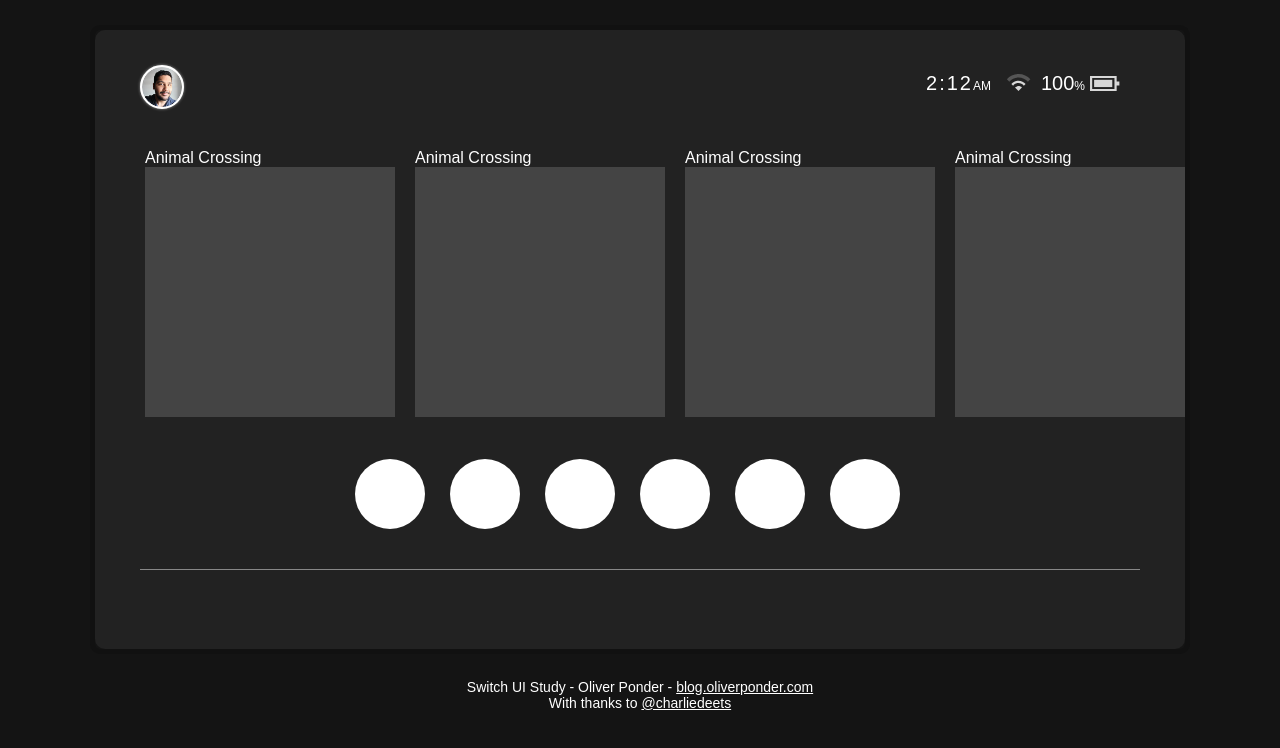
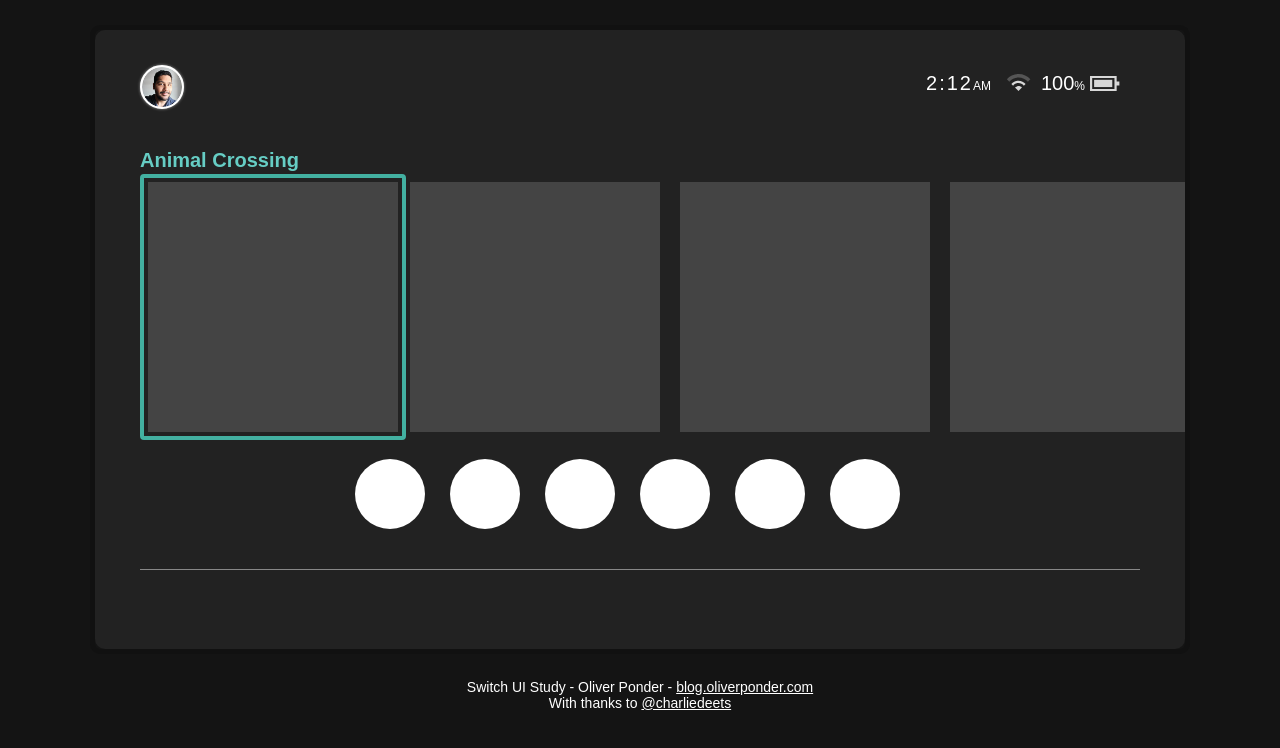
Before and after one commit to oponder/game-ui, a React app: page / in a window 1280 px wide. Shown: the top 748 px of the page. Built offline with nearby package versions, Linux system fonts and the light colour scheme.

Commit message:
Work on the games list.

```diff
--- a/src/components/Game.tsx
+++ b/src/components/Game.tsx
@@ -1,9 +1,15 @@
 import React from "react";
 import styled from '@emotion/styled'
+import { keyframes } from '@emotion/core'
+
+const borderGlow = keyframes`
+  0% { border-color: #43B0A1 }
+  50% { border-color: #92FFDC }
+  100% { border-color: #43B0A1 }
+`
 
 const Wrapper = styled('div')`
   width: 250px;
-  height: 300px;
   margin-right: 20px;
   display: inline-block;
 `;
@@ -12,18 +18,48 @@
   width: 250px;
   height: 250px;
   background-color: #444;
+
+  &.selected {
+    border: 8px solid #53C0B1;
+    border-radius: 4px;
+    position: relative;
+    top: -8px;
+
+    animation: ${borderGlow} 1s 0s infinite;
+  }
+
+  &.selected::before {
+    position: absolute;
+    top: -4px;
+    left: -4px;
+    border: 4px solid #222;
+    display: block;
+    width: 250px;
+    height: 250px;
+    content: '';
+  }
 `;
 
 const Title = styled('div')`
   overflow: hidden;
   width: 200px;
+  color: #66CDC4;
+  font-size: 20px;
+  margin-bottom: 10px;
+  font-weight: bold;
 `;
 
-export interface Props { selected: boolean}
+export interface Props { selected: boolean, title: string, onClick: () => void, forwardedRef: any}
 
 export default (props: Props) => {
-  return <Wrapper>
-    <Title>Animal Crossing</Title>
-    <GameIcon />
+  return <Wrapper onClick={props.onClick} ref={props.forwardedRef}>
+    {
+      props.selected && <Title>{props.title}</Title>
+    }
+
+    {
+      !props.selected && <Title>&nbsp;</Title>
+    }
+    <GameIcon className={props.selected ? 'selected' : undefined} />
   </Wrapper>;
 }
--- a/src/components/GamesList.tsx
+++ b/src/components/GamesList.tsx
@@ -1,10 +1,9 @@
-import React from "react";
+import React, { useState, useRef } from "react";
 import styled from '@emotion/styled'
 import Game from './Game';
 
 const Wrapper = styled('div')`
   margin-top: 40px;
-  height: 275px;
   position: absolute;
   left: 0px;
   overflow-y: hidden;
@@ -12,28 +11,56 @@
 `;
 
 const List = styled('div')`
-  padding-left: 50px;
-  padding-right: 50px;
+  padding-left: 45px;
+  padding-right: 45px;
   white-space: nowrap;
   overflow-y: hidden;
   width: fit-content;
-  height: 275px;
 `;
 
 export interface Props {}
 
+interface IGame {title: string, selected: boolean, ref: any}
+
 export default (props: Props) => {
-  return <Wrapper>
+  const listRef = useRef(null);
+
+  const [games, setGames]: [IGame[], any] = useState([
+    {title: "Animal Crossing", selected: true, ref: useRef(null)},
+    {title: "Zelda", selected: false, ref: useRef(null)},
+    {title: "Mario Kart", selected: false, ref: useRef(null)},
+    {title: "Pokemon", selected: false, ref: useRef(null)},
+    {title: "Tetris", selected: false, ref: useRef(null)},
+    {title: "Overcooked", selected: false, ref: useRef(null)},
+    {title: "Devil May Cry", selected: false, ref: useRef(null)},
+  ]);
+
+  const select = (title: string) => {
+    let selectedGame: IGame = null;
+
+    let ga = games.map(g => {
+      if (g.title === title) {
+        selectedGame = g;
+        return Object.assign({}, g, {selected: true})
+      }
+      return Object.assign({}, g, {selected: false})}
+    );
+
+    if(selectedGame.ref !== null) {
+      console.log(selectedGame.ref.current.offsetLeft);
+      listRef.current.scrollLeft = selectedGame.ref.current.offsetLeft - 40;
+    }
+
+    setGames(ga);
+  }
+
+  console.log('rendered games list');
+
+  return <Wrapper ref={listRef}>
     <List>
-      <Game selected={true}/>
-      <Game selected={false}/>
-      <Game selected={false}/>
-      <Game selected={false}/>
-      <Game selected={false}/>
-      <Game selected={false}/>
-      <Game selected={false}/>
-      <Game selected={false}/>
-      <Game selected={false}/>
+      {
+        games.map(g => <Game forwardedRef={g.ref} key={g.title} selected={g.selected} title={g.title} onClick={select.bind(undefined, g.title)} />)
+      }
     </List>
   </Wrapper>;
 }
```
